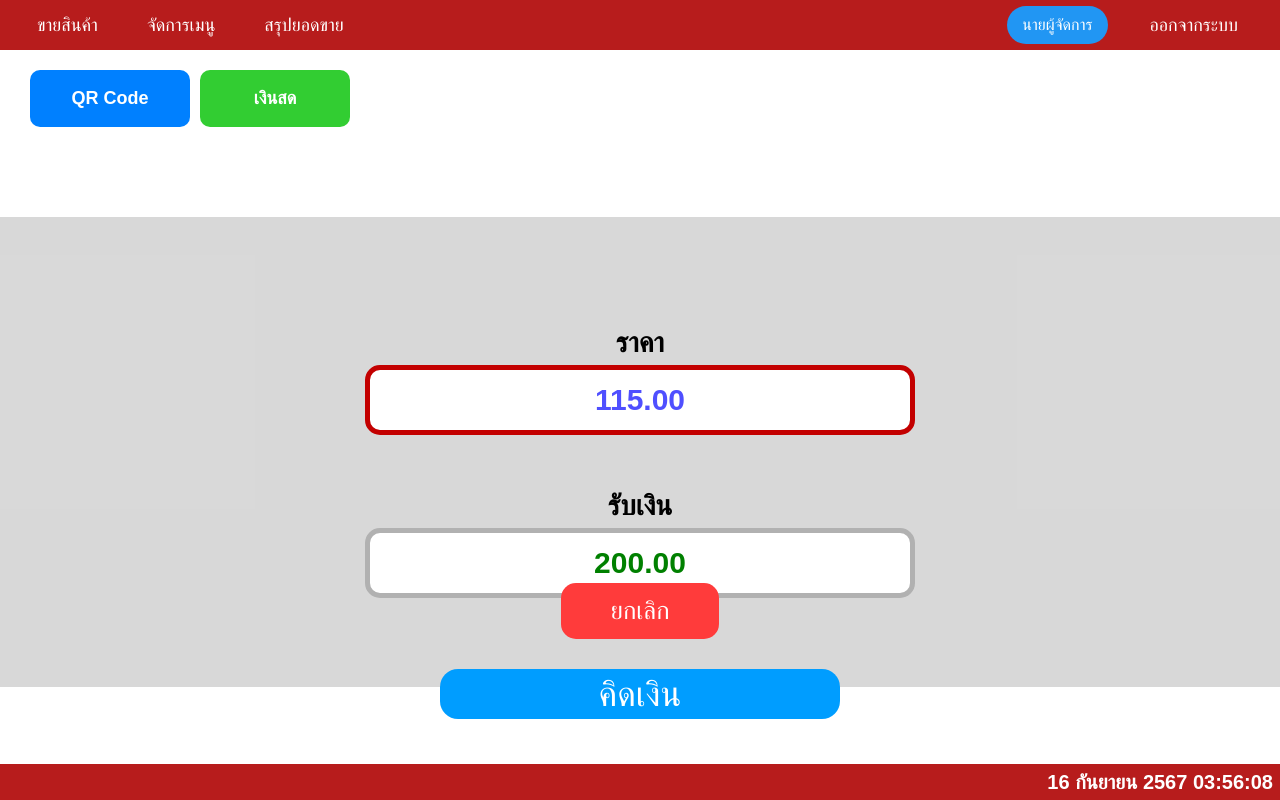
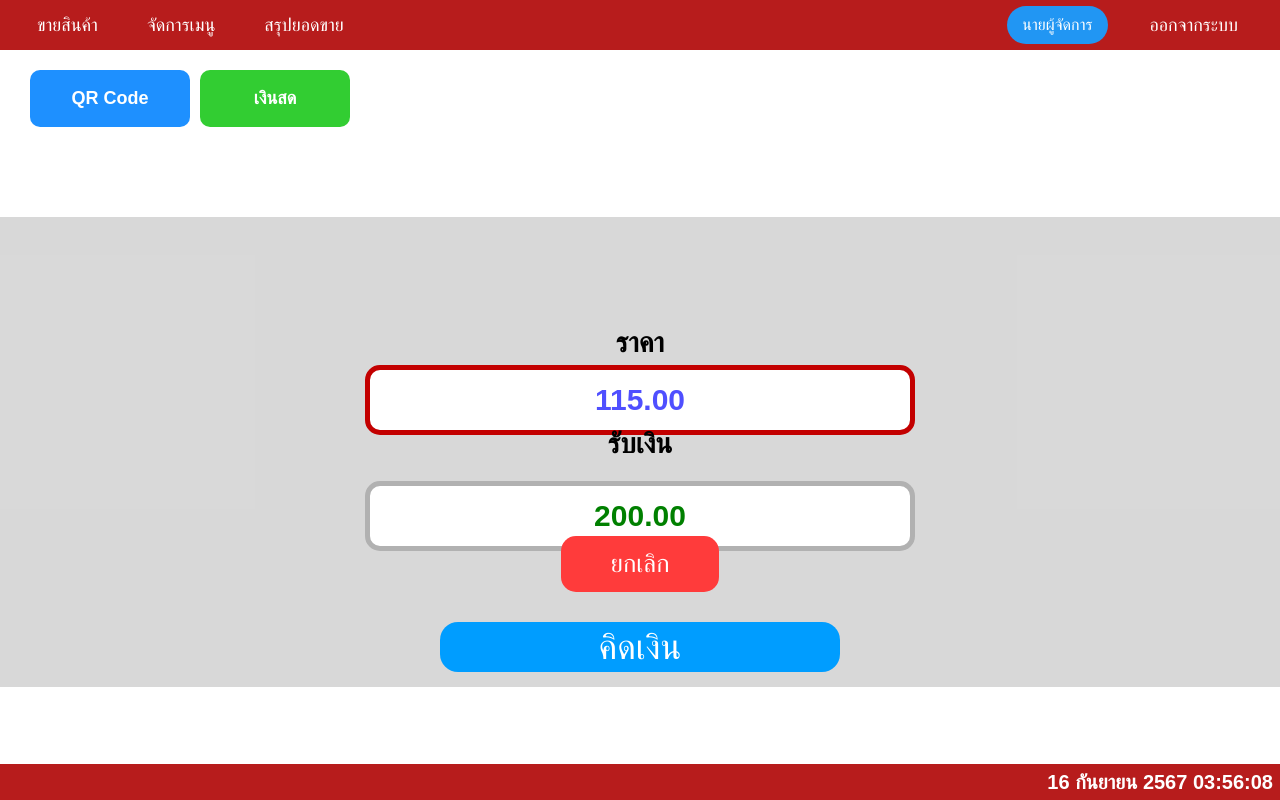
Before and after one commit to Pariwattt/Ecommerce, a React (Vite) app: page /payment in a window 1280 px wide. Shown: the top 800 px of the page. Built offline with nearby package versions, Linux system fonts and the light colour scheme.

Commit message:
l;;;;;;;;;;;;

```diff
--- a/src/components/payment.jsx
+++ b/src/components/payment.jsx
@@ -2,13 +2,18 @@ import React from 'react';
 import '../css/payment.css';  // นำเข้าไฟล์ CSS
 import Navbar from './navbar';  // นำเข้าคอมโพเนนต์ Navbar
 import Footbar from './footbar';  // นำเข้า Footbar
+import LockZoom from './LockZoom';
+
+import { useNavigate } from 'react-router-dom';  // นำเข้า useNavigate
 
 function App() {
+  const Navigate = useNavigate();
   return (
     <div>
+       <LockZoom/>
         <Navbar />
       {/* กลุ่มปุ่มที่มีอยู่ */}
-      <div className="button-container">
+      <div className="but-con">
         <button>QR Code</button>
         <button>เงินสด</button>
       </div>
@@ -21,12 +26,12 @@ function App() {
         </div>
 
         <div className="receive-money-section">
-          <p className="label">รับเงิน</p>
+          <p className="L-abel">รับเงิน</p>
           <div className="money-box">200.00</div>
         </div>
         <div className="con-button">
-            <button >ยกเลิก</button>
-            <button>คิดเงิน</button>
+            <button onClick={() => Navigate('/')}>ยกเลิก</button>
+            <button onClick={() => Navigate('/payment2')}>คิดเงิน</button>
         </div>
       </div>
       <Footbar />
--- a/src/css/payment.css
+++ b/src/css/payment.css
@@ -17,7 +17,7 @@
     align-items: center;       /* จัดให้อยู่ตรงกลาง */
   }
 
-  .label {
+  .L-abel {
     margin-bottom: 20px;        /* เพิ่มระยะห่างระหว่างข้อความและกล่อง */
     font-weight: bold;         /* ทำให้ข้อความตัวหนา */
     font-size: 28px;
@@ -58,7 +58,7 @@
 .price-box, .money-box {
   margin-bottom: -55px; /* ลดระยะห่างด้านล่างเหลือ 5px */
 }
-  .button-container {
+  .but-con {
     display: flex;            /* ใช้ Flexbox เพื่อจัดเรียงปุ่ม */
     justify-content: flex-start;  /* จัดให้ปุ่มชิดซ้ายและติดกัน */
     gap: 10px;                   /* ระยะห่างระหว่างปุ่มเป็น 0 */
@@ -67,7 +67,7 @@
     margin-left: 20px;
   }
 
-  .button-container button {
+  .but-con button {
     padding: 10px 20px;       /* ระยะห่างภายในปุ่ม */
     border: none;             /* เอาขอบออก */
     border-radius: 5px;       /* มุมปุ่มโค้งเล็กน้อย */
@@ -76,7 +76,7 @@
     font-weight: bold;
   }
 
-  .button-container button:first-of-type {
+  .but-con button:first-of-type {
     background-color: #1e90ff; /* ปุ่ม QR Code สีฟ้า */
     color: white;              /* ตัวอักษรสีขาว */
     width: 160px;
@@ -84,7 +84,7 @@
     border-radius: 10px;        /* มุมโค้ง 10px */
   }
 
-  .button-container button:last-of-type {
+  .but-con button:last-of-type {
     background-color: #32cd32; /* ปุ่ม เงินสด สีเขียว */
     color: white;              /* ตัวอักษรสีขาว */
     width: 150px;
```
